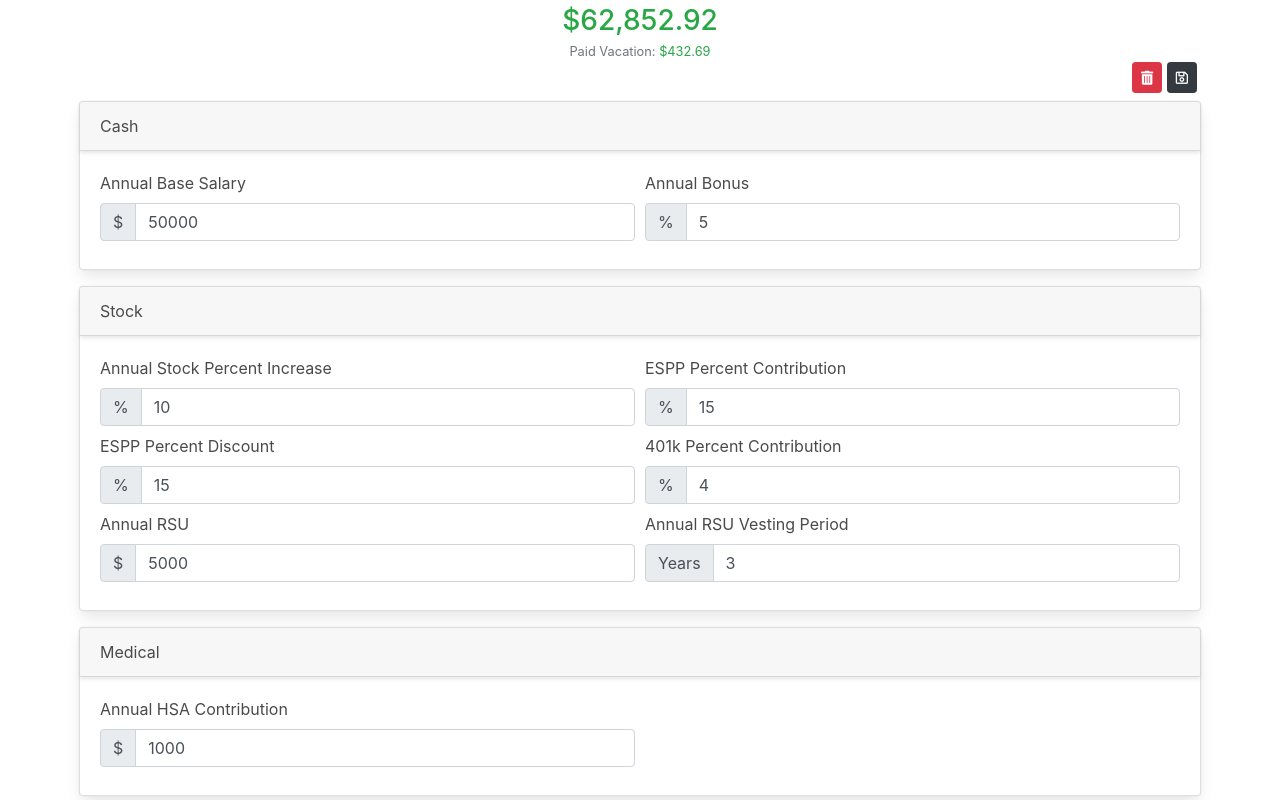
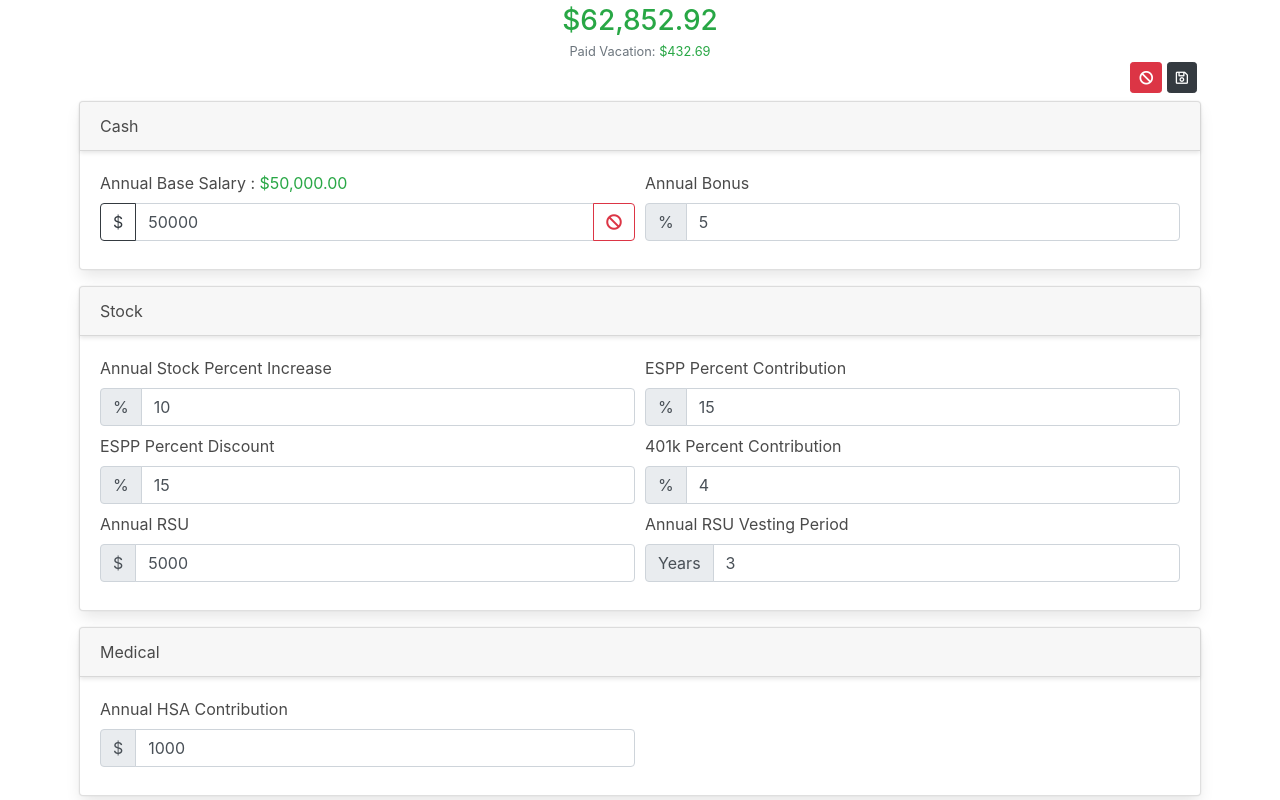
Before and after one commit to TylerGauntlett/total_compensation_calculator, a plain HTML site: page src/index.html in a window 1280 px wide. Shown: the top 800 px of the page. Drawn offline with nearby package versions, Linux system fonts and the light colour scheme.

Commit message:
Added support for hourly vs salary.

```diff
--- a/src/index.html
+++ b/src/index.html
@@ -18,7 +18,8 @@
             <div class="col-md-12 mt-1 text-center">
                 <div>
                     <h3 class="text-success mb-0">
-                        {{total}} </h3>
+                        {{total}}
+                    </h3>
                 </div>
                 <div>
                     <small class="text-muted">
@@ -29,7 +30,7 @@
                 <div>
                     <span class="float-right mb-2">
                         <button class="btn btn-sm btn-danger" @click="clear">
-                            <i class="fas fa-trash-alt"></i>
+                            <i class="fas fa-ban"></i>
                         </button>
                         <button class="btn btn-sm btn-dark mr-1" @click="save">
                             <i class="far fa-save"></i>
@@ -49,12 +50,34 @@
 
                             <!-- Annual Base Salary -->
                             <div class="col-md-6 col-xs-12 mb-2">
-                                <label for="base">Annual Base Salary</label>
+                                <label for="base">
+                                    <span v-if="baseMode === 'salary'">
+                                        Annual Base Salary
+                                    </span>
+                                    <span v-else>
+                                        Hourly Rate
+                                    </span>
+                                    :
+                                    <span class="text-success">
+                                        {{ format(normalizedBase) }}
+                                    </span>
+                                </label>
                                 <div class="input-group">
                                     <div class="input-group-prepend">
-                                        <span class="input-group-text" id="prepend-base">$</span>
+                                        <button
+                                            id="prepend-base"
+                                            @click="toggleBase"
+                                            class="btn btn-outline-dark"
+                                            type="button">
+                                            $
+                                        </button>
                                     </div>
                                     <input v-model="base" type="number" class="form-control " id="base">
+                                    <div class="input-group-append">
+                                        <button @click="base = 0" class="btn btn-outline-danger" type="button">
+                                            <i class="fas fa-ban"></i>
+                                        </button>
+                                    </div>
                                 </div>
                             </div>
 
--- a/src/script.js
+++ b/src/script.js
@@ -1,7 +1,10 @@
+const workingHoursInYear = 2080;
+
 new Vue({
     el: "#app",
     data: {
         base: 50000,
+        baseMode: 'salary',
         sti: 5,
         k401: 4,
         espp: 15,
@@ -30,25 +33,30 @@ new Vue({
             return this.format(total);
         },
         paidVacation() {
-            const workingHoursInYear = 2080;
-
-            let total = (this.pto + this.holidays) * (this.base / workingHoursInYear);
+            let total = (this.pto + this.holidays) * (this.normalizedBase / workingHoursInYear);
 
             return this.format(total);
         },
 
         // Variables used in total calculation
+        normalizedBase() {
+            if (this.baseMode === 'salary') {
+                return this.base
+            }
+
+            return this.base * workingHoursInYear;
+        },
         bonus() {
-            return this.base * this.stiPercent;
+            return this.normalizedBase * this.stiPercent;
         },
         salaryWithoutEspp() {
-            return this.base * (1 - (this.esppPercent * (1 + this.stockIncreasePercent)));
+            return this.normalizedBase * (1 - (this.esppPercent * (1 + this.stockIncreasePercent)));
         },
         salaryWithEspp() {
-            return (this.base * this.esppPercent * (1 + this.stockIncreasePercent)) * (1 + this.esppDiscountPercent) * (1 + this.stockIncreasePercent);
+            return (this.normalizedBase * this.esppPercent * (1 + this.stockIncreasePercent)) * (1 + this.esppDiscountPercent) * (1 + this.stockIncreasePercent);
         },
         k401Contribution() {
-            return this.base * this.k401Percent;
+            return this.normalizedBase * this.k401Percent;
         },
         rsuContribution() {
             if (this.rsuVestingPeriod === 0) {
@@ -101,6 +109,15 @@ new Vue({
             return formatter.format(value);
         },
 
+        // State methods
+        toggleBase() {
+            // Toggle the base mode
+            this.baseMode = this.baseMode === 'salary' ? 'hourly' : 'salary';
+
+            // Update base to convert between types
+            this.base = this.baseMode === 'salary' ? (this.base * workingHoursInYear) : Math.floor(this.base / workingHoursInYear)
+        },
+
         // Save methods
         setStorage(data) {
             localStorage.setItem('data', JSON.stringify(data));
```
